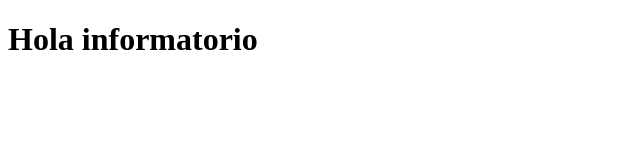
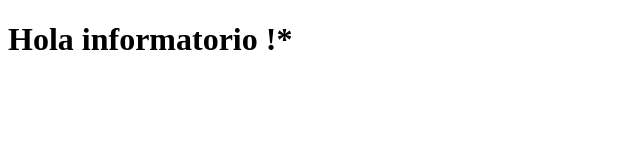
Before and after one commit to Alejandra1982/ejemplo, a plain HTML site: page app/index.html in a window 1280 px wide. Shown: the full height of the page, 0-640 px from the left. Drawn offline with Linux system fonts and the light colour scheme.

Commit message:
terecer commit

```diff
--- a/app/index.html
+++ b/app/index.html
@@ -6,6 +6,6 @@
     <title>Primer despliegue</title>
 </head>
 <body>
-    <h1>Hola informatorio</h1>
+    <h1>Hola informatorio !* </h1>
 </body>
 </html>
```
